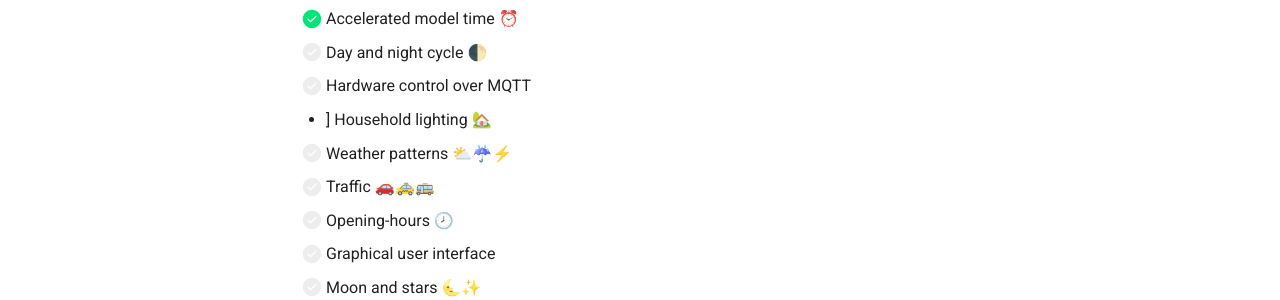
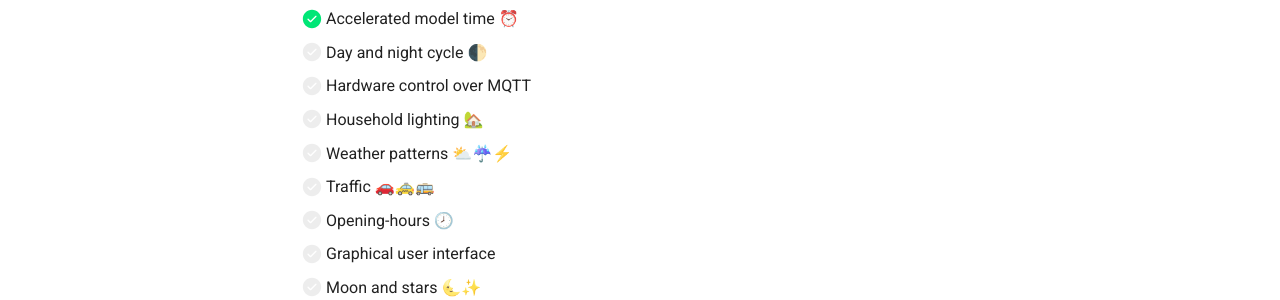
Before and after one commit to mikevansighem/thea, an MkDocs documentation site: the page built from docs/index.md, in a window 1280 px wide and 900 px high, scrolled down 996 px. Shown: the part 443-743 px from the top of the window. Built offline with MkDocs 1.6.1 and Material for MkDocs 9.7.7, drawn with Linux system fonts in a browser that asks for light colours; comment, search, counter and statistics services are not loaded.

```diff
--- a/docs/index.md
+++ b/docs/index.md
@@ -34,15 +34,15 @@ data and simulation models that introduce an element of randomness.
 ## ✨ Features
 
 Currently Thea is in early development so the list of available features
-is a bit short. However we have a lot planned. Have a look underneath for the most
-exciting ones, for the full list head over to the
+is a bit short. However we have a lot planned. Have a look underneath
+for the most exciting ones, for the full list head over to the
 [planned features](https://mikevansighem.github.io/thea/PLANNED)
 section of our documentation.
 
 -   [x] Accelerated model time ⏰
 -   [ ] Day and night cycle 🌓
 -   [ ] Hardware control over MQTT
--    ] Household lighting 🏡
+-   [ ] Household lighting 🏡
 -   [ ] Weather patterns ⛅️☔⚡️
 -   [ ] Traffic 🚗🚕🚌
 -   [ ] Opening-hours 🕗
```
Also changed, not shown: docs/CHANGELOG.md (+1 -3 lines), docs/LICENSE.md (+1 -1 lines), docs/dev_guide/contributing_code.md (+4 -3 lines), docs/welcome/getting_started.md (+0 -1 lines).
